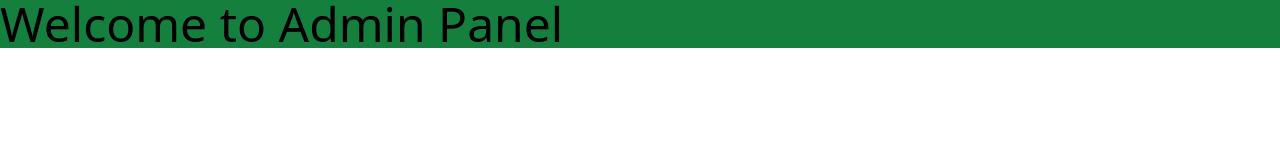
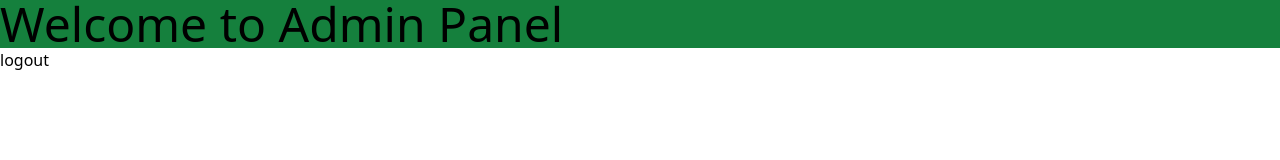
Before and after one commit to Shadkoech/Webstack-Portfolio-Project, a React (Vite) app in the folder olkisir-frontend/: page /dispatcher in a window 1280 px wide. Shown: the top 160 px of the page. Built offline with nearby package versions, Linux system fonts and the light colour scheme.

Commit message:
frontend update
Implemented logout functionality on accounts app

```diff
--- a/olkisir-frontend/ContextProvider.jsx
+++ b/olkisir-frontend/ContextProvider.jsx
@@ -28,7 +28,18 @@ const AuthProvider = ({ children }) => {
         }
     }
 
-    return (<AuthContext.Provider value={{ login, role, token }}>
+    const logout = async () => {
+        try {
+            const accessToken = localStorage.getItem('ACCESS_TOKEN');
+            const refreshToken = localStorage.getItem('REFRESH_TOKEN');
+            await axiosClient.post('/logout/', {accessToken});
+            localStorage.removeItem('ACCESS_TOKEN', 'REFRESH_TOKEN');
+        } catch (error) {
+            console.error(error.message)
+        }
+    }
+
+    return (<AuthContext.Provider value={{ login, role, token, logout }}>
         {children}
     </AuthContext.Provider>)
 
--- a/olkisir-frontend/src/panel/Dispatcher.jsx
+++ b/olkisir-frontend/src/panel/Dispatcher.jsx
@@ -1,7 +1,10 @@
 import React from 'react'
+import { useAuth } from '../../ContextProvider'
 
 export const Dispatcher = () => {
+  const { logout } = useAuth()
   return (
-    <div><div className='bg-green-700 text-5xl'>Welcome to Admin Panel</div></div>
+    <div><div className='bg-green-700 text-5xl'>Welcome to Admin Panel</div><button onClick={logout}>logout</button></div>
+
   )
 }
```
Also changed, not shown: 1 other file (tests, documents, lock files or other folders).
